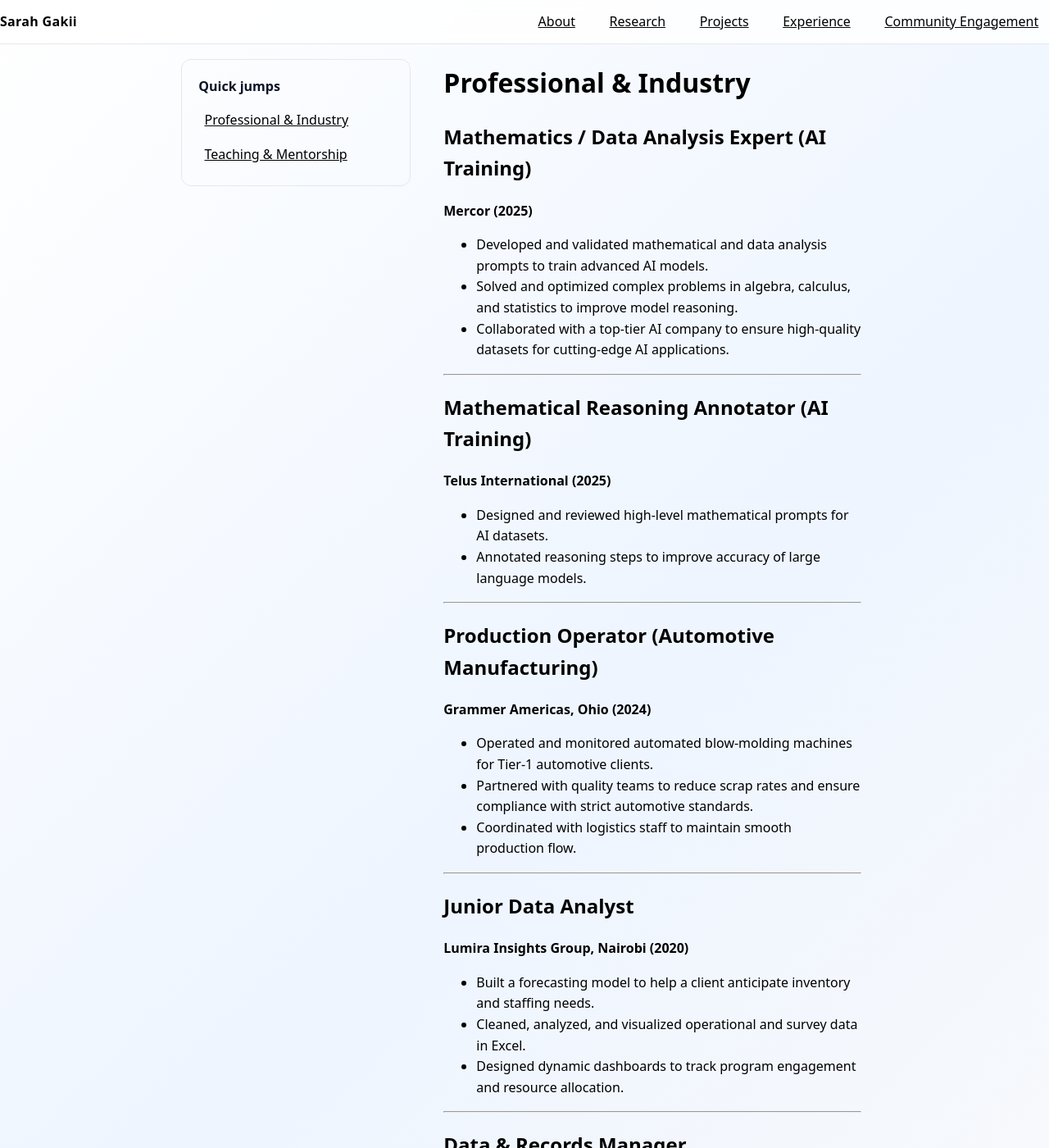
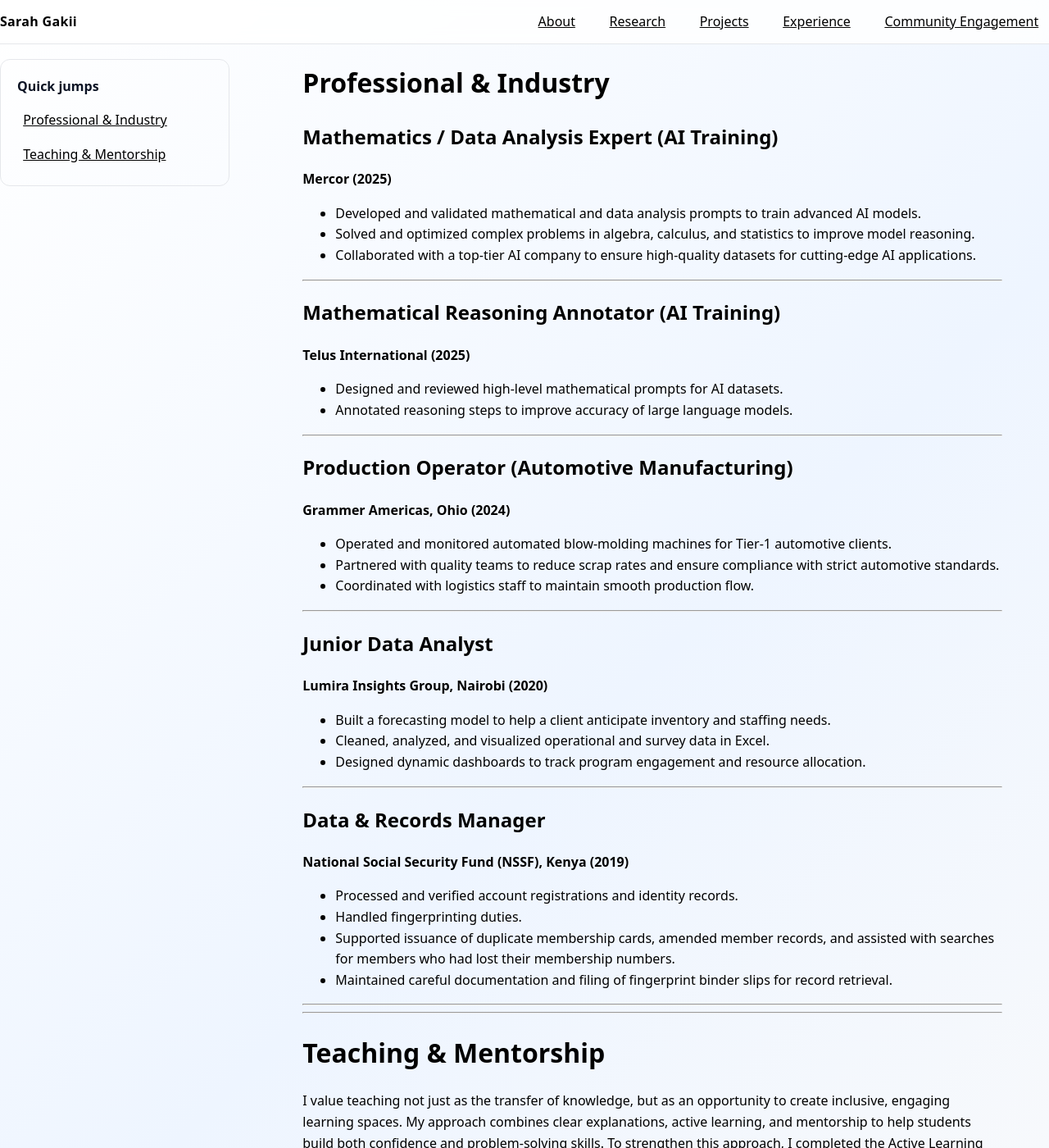
Before and after one commit to SARAH-GAKII/sarah-gakii.github.io, a Jekyll site: the page built from experience.md, in a window 1280 px wide and 1400 px high. Shown: the whole window at 82% size. Built offline with Jekyll 4.4.1, drawn with Linux system fonts in a browser that asks for light colours.

Commit message:
Update style.css

```diff
--- a/assets/style.css
+++ b/assets/style.css
@@ -62,18 +62,14 @@
     .cta { margin-top: 1.25rem; display:flex; gap:.8rem; flex-wrap:wrap; }
 
     /* Buttons */
-    .btn{ display:inline-flex; align-items:center; gap:.5rem;
-          padding:.75rem 1rem; border-radius:12px; font-weight:600; }
+    .btn{ display:inline-flex; align-items:center; gap:.5rem; padding:.75rem 1rem; border-radius:12px; font-weight:600; }
     .btn.primary{ background: var(--brand); color:#fff; border: none; }
     .btn.primary:hover{ filter: brightness(.96); }
     .btn.ghost{ border:1px solid #e5e7eb; color:#0f172a; }
     .btn.ghost:hover{ background:#f1f5f9; }
-        .portrait {
-      display: flex;
-      justify-content: center;
-      margin: 0 auto;
-    }
 
+    /* Portarit */
+    .portrait { display: flex; justify-content: center; margin: 0 auto; }
     .portrait{ place-self: start; }
     .portrait img{
     /* Grows/shrinks with screen size: min 160px, typical ~22vw, max 320px */
@@ -108,19 +104,13 @@
 
     /* --- Footer --- */
     footer { border-top:1px solid #e5e7eb; padding: 2rem 0 4rem; color: var(--muted); font-size:.95rem; text-align: center; background: #f9fafb; }
-    /* Footer icons */
     .footer-icons{
       display:flex; gap:.75rem; justify-content:center; align-items:center;
       margin-bottom:.5rem;
     }
-    .footer-icons a{
-      display:inline-flex; padding:.5rem; border-radius:12px;
-    }
+    .footer-icons a{ display:inline-flex; padding:.5rem; border-radius:12px; }
     .footer-icons a:hover{ background:#eef2ff; }
-    .footer-icons svg{
-      width:24px; height:24px;
-      fill:none; stroke: var(--brand); stroke-width:1.6;
-    }
+    .footer-icons svg{width:24px; height:24px; fill:none; stroke: var(--brand); stroke-width:1.6; }
     .footer-icons a:hover svg{ stroke: var(--accent); }
     .footer-icons a[aria-label="GitHub"] svg{ fill: var(--brand); stroke: none; }
     .footer-icons a[aria-label="GitHub"]:hover svg{ fill: var(--accent); }
@@ -176,12 +166,8 @@
 }
 
 @media (max-width: 900px){
-  .about-shell{
-    grid-template-columns: 1fr;
-  }
-  .about-shell .sidebar{
-    position: static;
-  }
+  .about-shell{grid-template-columns: 1fr; }
+  .about-shell .sidebar{position: static; }
 }
 
 
@@ -197,30 +183,41 @@
   text-decoration: none;          /* cleaner hover effect */
 }
 
-/* ---- Global readable width & gutters ---- */
+/* ---- Global readable width & gutters (refined) ---- */
+/* Neutral default: don't constrain entire pages by default */
 .prose{
-  /* readable line length everywhere */
-  max-width: 95ch;           /* consistent right-side whitespace */
-  margin-inline: auto;       /* center the content block */
-  padding-inline: 1rem;      /* extra left/right gutter inside the block */
+  max-width: none;
+  padding-inline: 0;
 }
 
-/* On very small screens, increase gutters so text never touches edges */
-@media (max-width: 480px){
-  .prose{ padding-inline: 1.25rem; }
+/* Simple pages (no .page-shell grid): limit each top-level section/block */
+.prose > :not(.page-shell){
+  max-width: 95ch;           /* comfy line length like Community page */
+  margin-inline: auto;       /* center the block */
+  padding-inline: 1rem;      /* inner left/right gutters */
 }
 
-/* Ensure page-shell layouts keep the same readable width for the text column */
-.page-shell .content{
-  max-width: 95ch;           /* match the prose width */
-  margin-inline: auto;       /* center inside the available column */
-  padding-inline: .5rem;     /* small inner gutter */
+@media (max-width: 480px){
+  .prose > :not(.page-shell){ padding-inline: 1.25rem; }
 }
 
-/* Keep the sidebar column fixed while allowing the text column to shrink gracefully */
+/* Two-column pages: constrain ONLY the right content column */
 .page-shell{
-  grid-template-columns: 280px minmax(0, 1fr);
+  grid-template-columns: 280px minmax(0, 1fr);  /* keep sidebar fixed */
+  gap: 2rem;
+}
+
+.page-shell .content{
+  max-width: 95ch;           /* same readable width as single-column pages */
+  margin-inline: auto;       /* center within its column */
+  padding-inline: .5rem;     /* gentle inner gutter so text never hugs the edge */
+}
+
+/* Optional: add a tiny outer breathing room so the sidebar never feels flush */
+@media (min-width: 901px){
+  .container{ width: min(100% - 2.5rem, var(--maxw)); } /* site gutter ~1.25rem/side */
 }
 
 
+
   </style>
```
